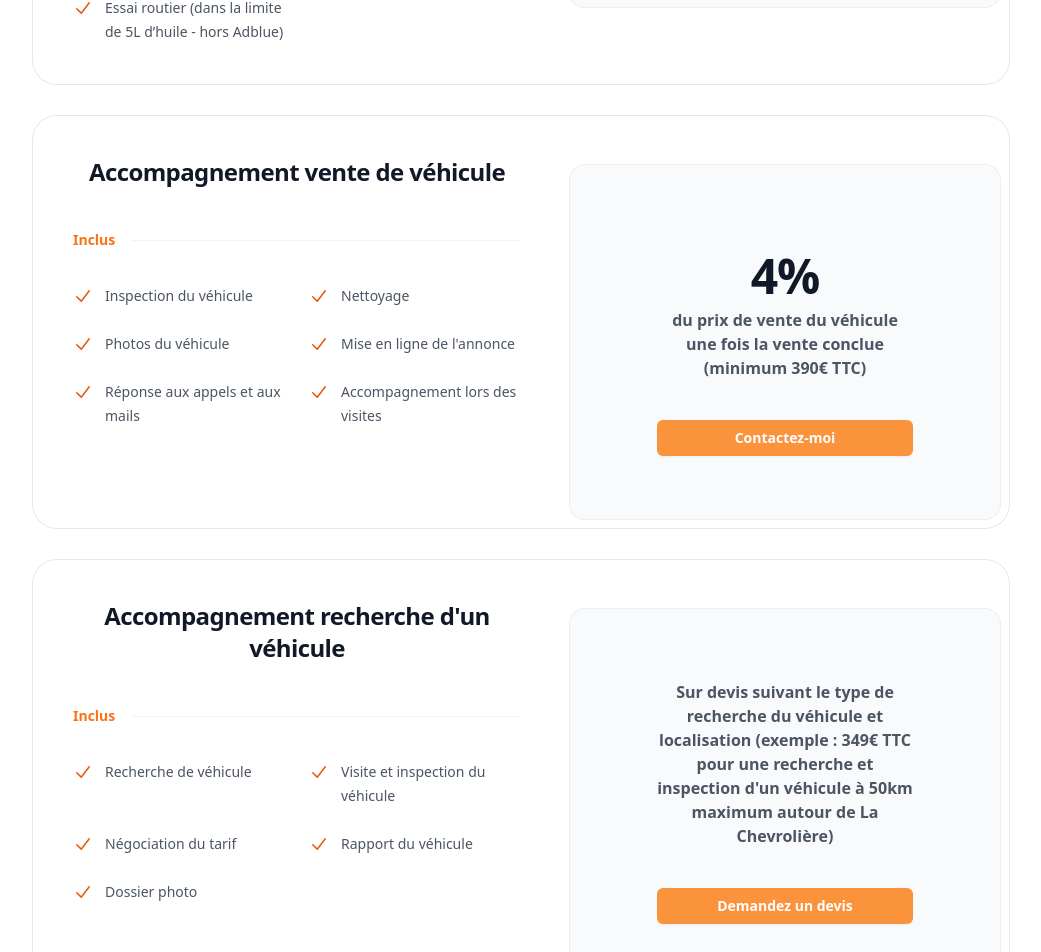
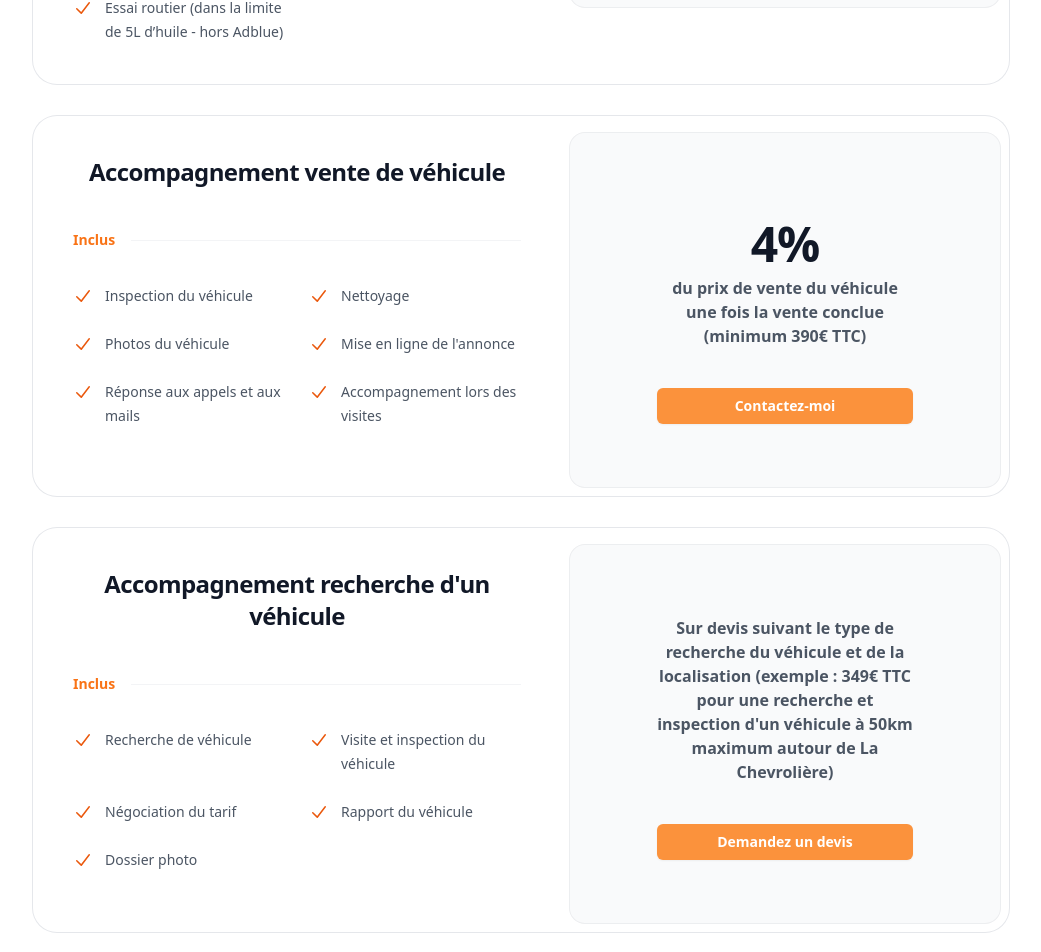
Before and after one commit to BriceJuhel/carva, a Next.js app: page / in a window 1280 px wide. Shown: the part 2780-3732 px from the top of the page, without its empty margins (119-1160 px from the left). Built offline with nearby package versions, Linux system fonts and the light colour scheme.

Commit message:
maj des tarifs

```diff
--- a/components/Prices.tsx
+++ b/components/Prices.tsx
@@ -139,7 +139,7 @@ export default function Prices() {
               ))}
             </ul>
           </div>
-          <div className="-mt-2 p-2 lg:mt-10 lg:w-full lg:max-w-md lg:flex-shrink-0 lg:items-center">
+          <div className="-mt-2 p-2 lg:mt-2 lg:w-full lg:max-w-md lg:flex-shrink-0 lg:items-center">
             <div className="rounded-2xl bg-gray-50 py-10 text-center ring-1 ring-inset ring-gray-900/5 lg:flex lg:flex-col lg:justify-center lg:py-16">
               <div className="mx-auto max-w-xs px-8">
                   <p className="mt-6 flex items-baseline justify-center gap-x-2">
@@ -176,10 +176,10 @@ export default function Prices() {
               ))}
             </ul>
           </div>
-          <div className="-mt-2 p-2 lg:mt-10 lg:w-full lg:max-w-md lg:flex-shrink-0 lg:items-center">
+          <div className="-mt-2 p-2 lg:mt-2 lg:w-full lg:max-w-md lg:flex-shrink-0 lg:items-center">
             <div className="rounded-2xl bg-gray-50 py-10 text-center ring-1 ring-inset ring-gray-900/5 lg:flex lg:flex-col lg:justify-center lg:py-16">
               <div className="mx-auto max-w-xs px-8">
-                  <p className="text-base font-semibold text-gray-600 mt-2">Sur devis suivant le type de recherche du véhicule et localisation (exemple : 349€ TTC pour une recherche et inspection d&apos;un véhicule à 50km maximum autour de La Chevrolière)</p>
+                  <p className="text-base font-semibold text-gray-600 mt-2">Sur devis suivant le type de recherche du véhicule et de la localisation (exemple : 349€ TTC pour une recherche et inspection d&apos;un véhicule à 50km maximum autour de La Chevrolière)</p>
                 <a
                   href="#"
                   className="mt-10 block w-full rounded-md bg-orange-400 px-3 py-2 text-center text-sm font-semibold text-white shadow-sm hover:bg-orange-500 focus-visible:outline focus-visible:outline-2 focus-visible:outline-offset-2 focus-visible:outline-indigo-600"
```
